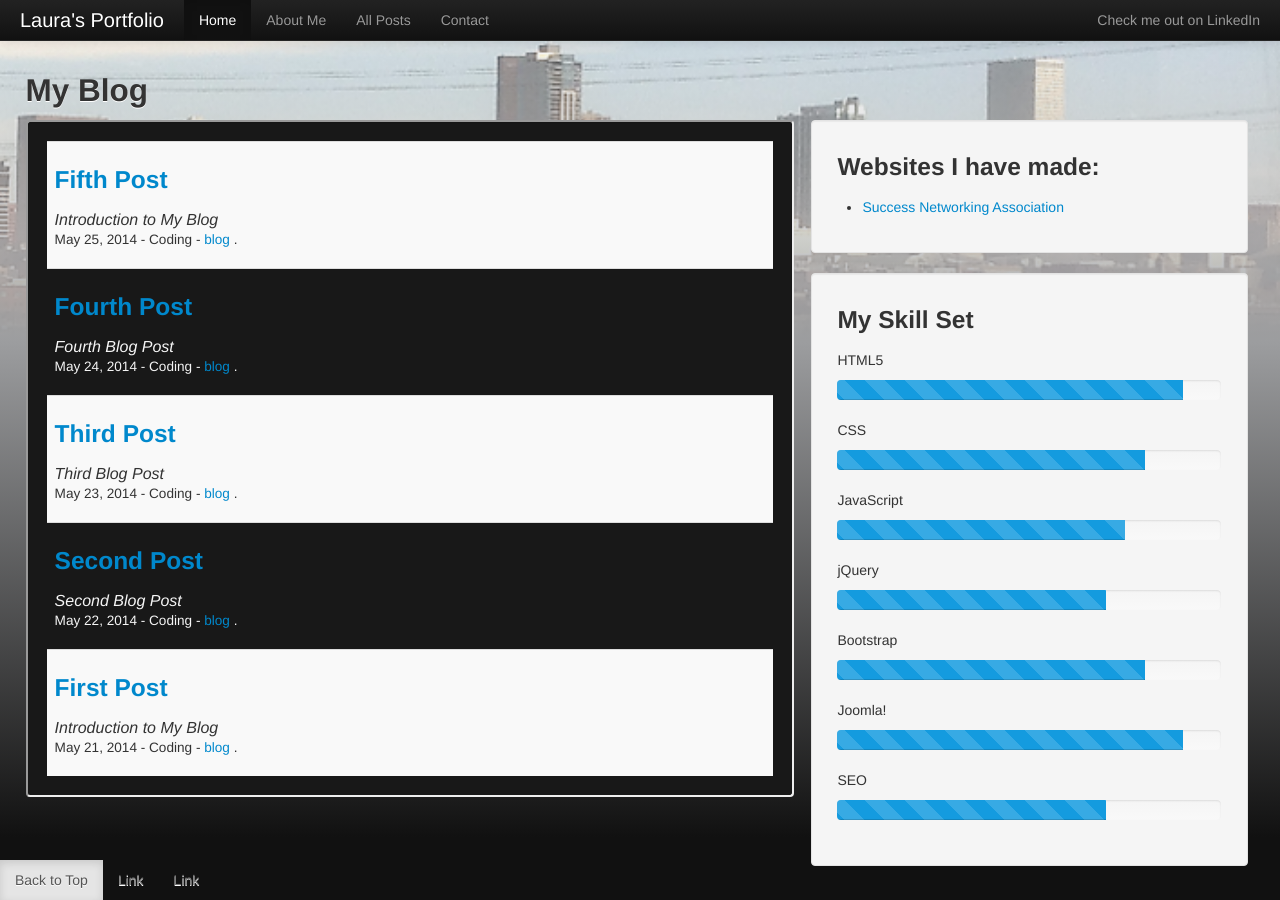
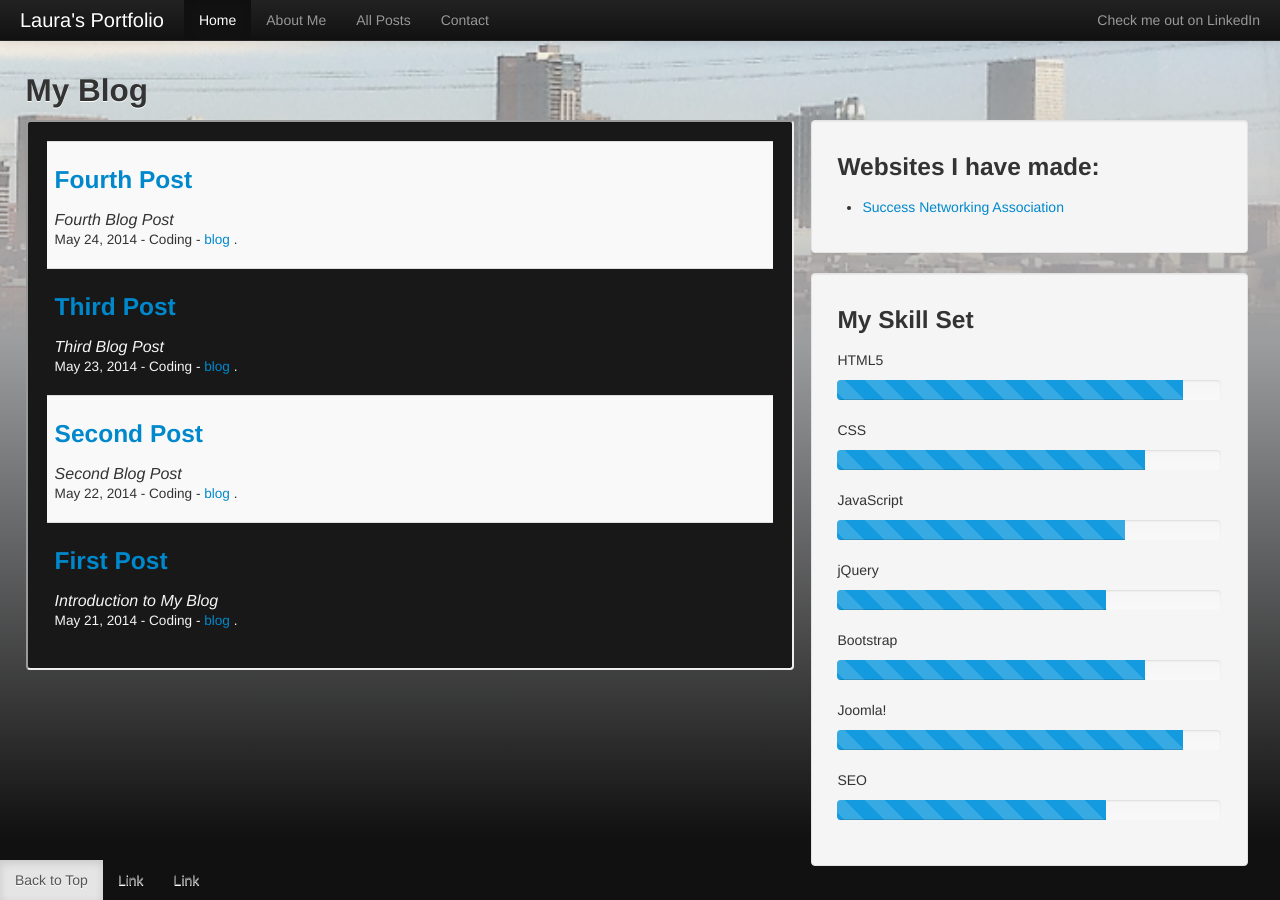
Before and after one commit to LauraR6561/Laurar6561.github.io, a Jekyll site: the page built from index.html, in a window 1280 px wide. Built offline with Jekyll 4.4.1, drawn with Linux system fonts in a browser that asks for light colours; Markdown is read by kramdown in place of the engine named in the settings.

Commit message:
deleted post

```diff
--- a/_posts/2014-05-25-Fifth.html
+++ /dev/null
@@ -1,12 +0,0 @@
----
-layout: post
-title: Fifth Post
-category: Coding
-tags: blog
-year: 2014
-month: 5
-day: 25
-published: true
-summary: Introduction to My Blog
-description: Test
----
```
Also changed, not shown: _includes/skills.html (indentation only).
